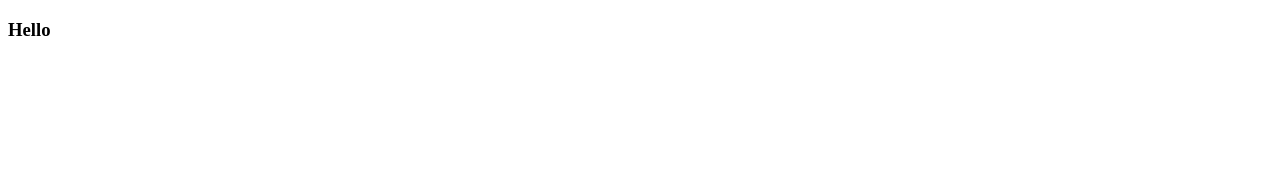
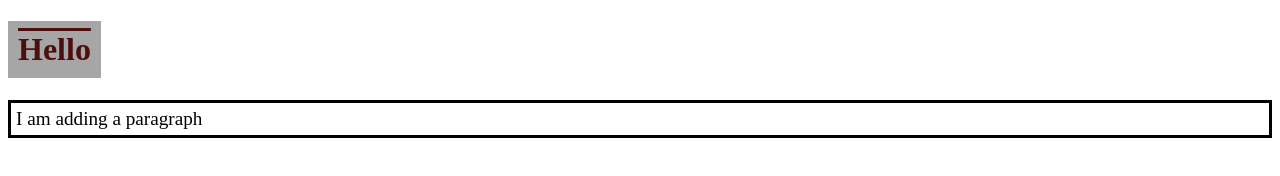
Before and after one commit to imadisimran/my-second-github-repo, a plain HTML site: page index.html in a window 1280 px wide. Drawn offline with Linux system fonts and the light colour scheme.

Commit message:
second commit

```diff
--- a/index.html
+++ b/index.html
@@ -4,8 +4,10 @@
     <meta charset="UTF-8">
     <meta name="viewport" content="width=device-width, initial-scale=1.0">
     <title>My second github repo</title>
+    <link rel="stylesheet" href="styles/style.css">
 </head>
 <body>
-    <h3>Hello</h3>
+    <h1>Hello</h1>
+    <p>I am adding a paragraph</p>
 </body>
 </html>
--- /dev/null
+++ b/styles/style.css
@@ -0,0 +1,13 @@
+h1{
+    background-color: rgb(166, 166, 166);
+    color: rgb(77, 14, 14);
+    text-decoration: overline;
+    padding:10px;
+    width:fit-content;
+}
+
+p{
+    font-size: larger;
+    padding:5px;
+    border:3px solid black;
+}
```
